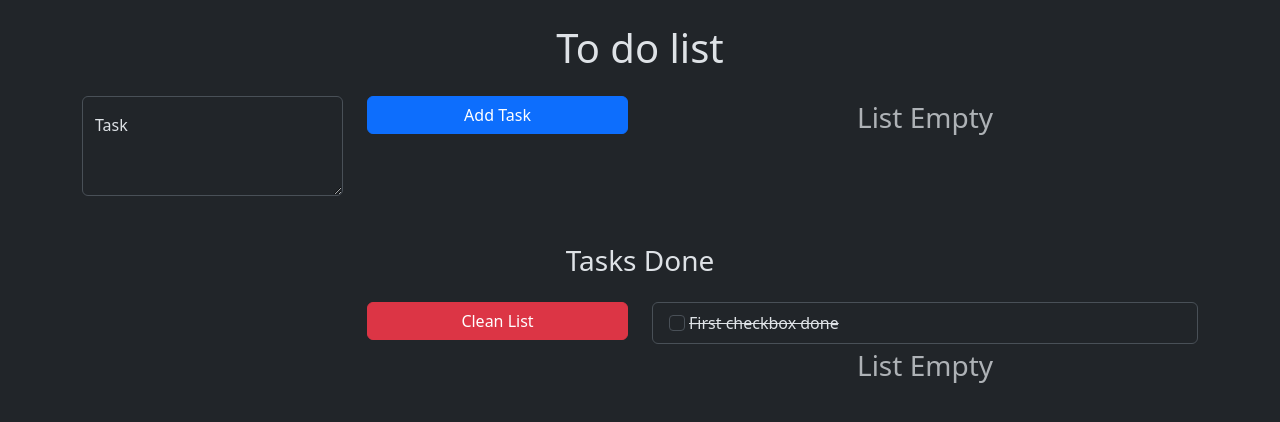
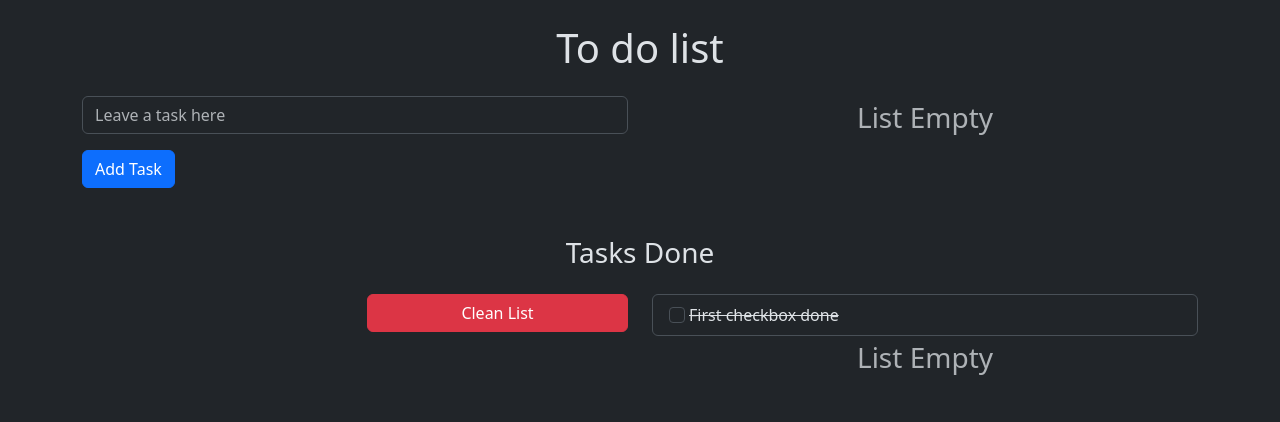
Before and after one commit to brauliogm/toDoList, an Angular app in the folder To_do_list front/: page / in a window 1280 px wide. Shown: the top 422 px of the page. Built offline with nearby package versions, Linux system fonts and the light colour scheme.

Commit message:
Cambiando el formulario y arreglando el error de duplicacion

```diff
--- a/To_do_list front/angular.json
+++ b/To_do_list front/angular.json
@@ -97,5 +97,8 @@
         }
       }
     }
+  },
+  "cli": {
+    "analytics": false
   }
 }
--- a/To_do_list front/src/app/app.component.html
+++ b/To_do_list front/src/app/app.component.html
@@ -1,25 +1,22 @@
 <div class="container">
     <h1 class="my-4 text-center">To do list</h1>
     <div class="row">
-        <div class="col-xl-3 mb-4">
-            <div class="form-floating">
-                <textarea class="form-control" placeholder="Leave a comment here" name="tareaInput"
-                id="tareaInput" style="height: 100px" [(ngModel)]="tarea.tarea"></textarea>
-                <label for="floatingTextarea2">Task</label>
-            </div>
-        </div>
-        <div class="col-xl-3 mb-4">
-            <div class="d-grid gap-2">
-                <button
-                    type="button"
-                    name="agregar"
-                    id="agregar"
-                    class="btn btn-primary"
-                    (click)="addTask(tarea)"
-                >
-                    Add Task
-                </button>
-            </div>
+        <div class="col-xl-6 mb-4">
+
+            <form class="row g-3" (submit)="addTask(tarea)">
+
+                <div class="col-md-12">
+                  <!-- <label for="validationDefault01" class="form-label">Task</label> -->
+                  <input type="text" name="tareaInput" id="tareaInput" class="form-control" id="validationDefault01"
+                  placeholder="Leave a task here" value="" [(ngModel)]="tarea.tarea" required>
+                </div>
+
+                <div class="col-12">
+                  <button class="btn btn-primary" type="submit">Add Task</button>
+                </div>
+
+            </form>
+
         </div>
         <div class="col-xl-6">
             <app-lista></app-lista>
--- a/To_do_list front/src/app/app.component.ts
+++ b/To_do_list front/src/app/app.component.ts
@@ -21,6 +21,7 @@ export class AppComponent {
     console.log(newTask);
 
     this.listaService.agregarTarea(newTask);
+    this.tarea = new Tarea(),
     this.ngInit();
   }
 }
```
